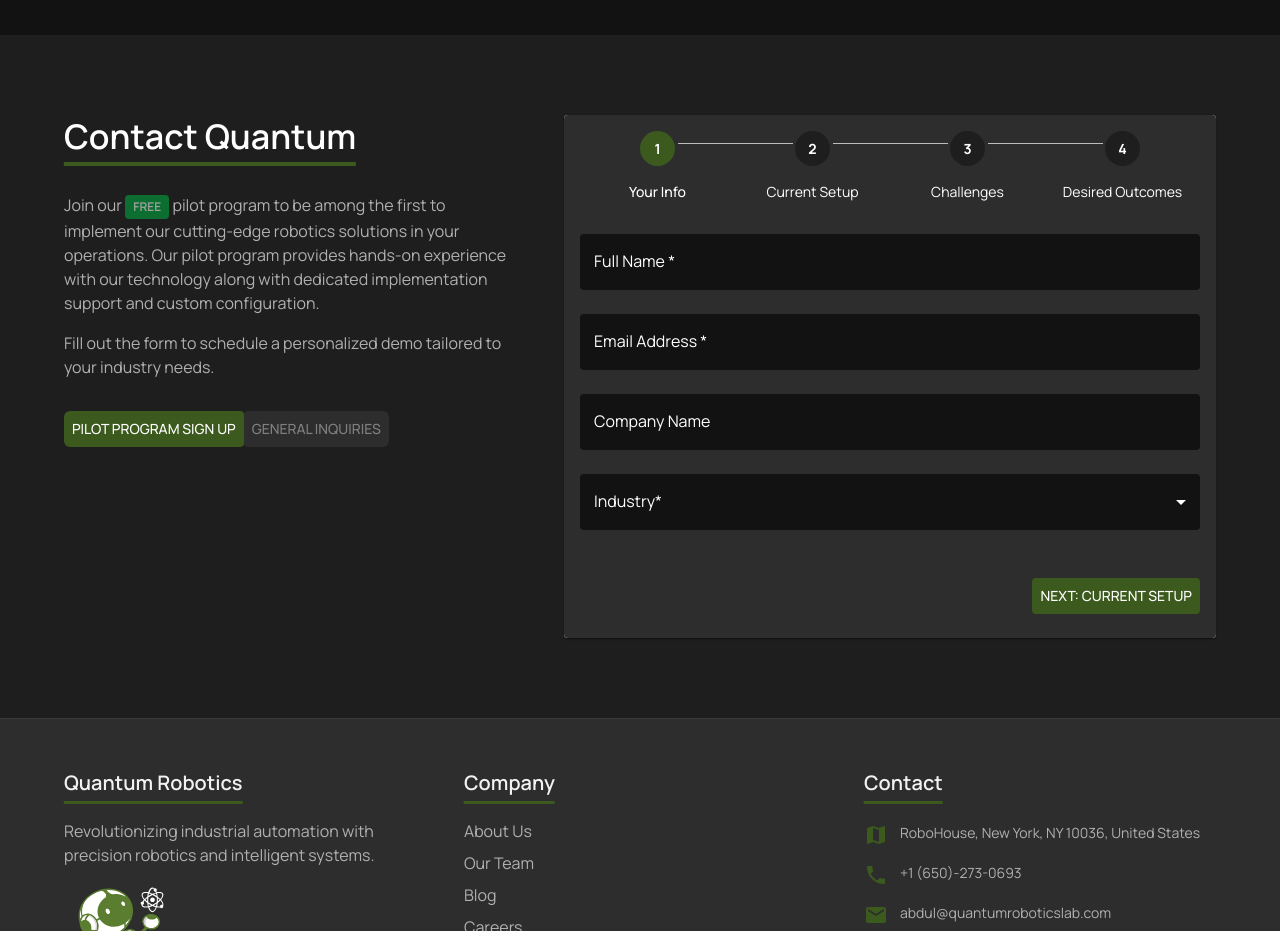
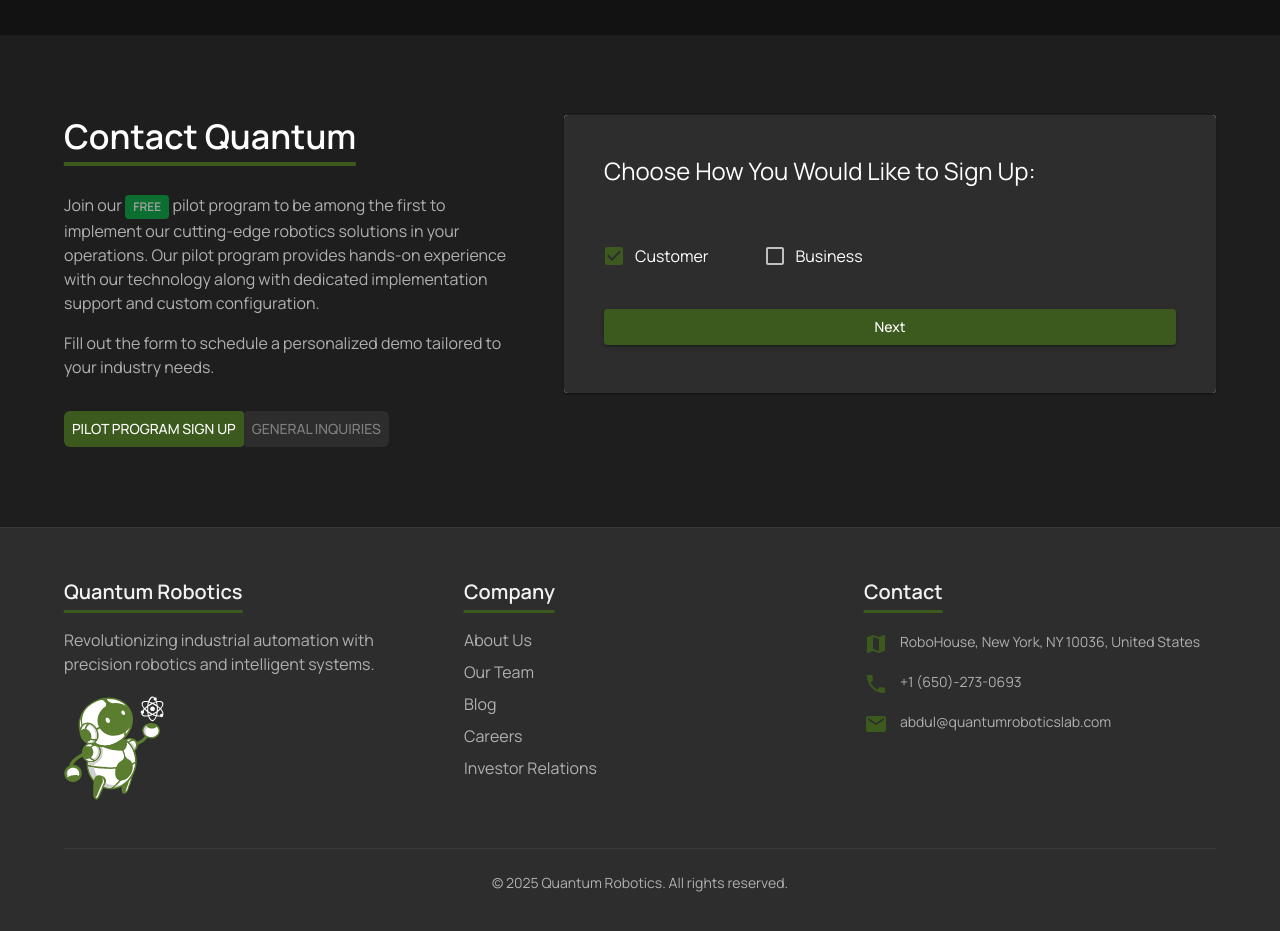
Before and after one commit to Quantum-007/Landing-Page, a Next.js app: page / in a window 1280 px wide. Shown: the part 6620-7551 px from the top of the page. Built offline with nearby package versions, Linux system fonts and the light colour scheme.

Commit message:
Fixed rendering issues

```diff
--- a/src/components/home/atoms/JoinPilotProgramForm.tsx
+++ /dev/null
@@ -1,160 +0,0 @@
-import YourInfoStep from './YourInfoStep';
-import ChallengesStep from './ChallangesStep';
-import CustomStepIcon from './CustomStepIcon';
-import CurrentSetupStep from './CurrentSetupStep';
-import DesiredOutcomesStep from './DesiredOutComesStep';
-
-import React, { useState } from 'react';
-
-import { useQuantumStore } from '@/providers/QuantumStoreProvider';
-import {
-  Stepper,
-  Step,
-  StepLabel,
-  Button,
-  Snackbar,
-  Alert,
-  Box,
-} from '@mui/material';
-
-const steps = ['Your Info', 'Current Setup', 'Challenges', 'Desired Outcomes'];
-
-const JoinPilotProgramForm = () => {
-  const { step, nextStep, prevStep, validateStep, formData, resetForm } =
-    useQuantumStore((state) => state);
-
-  const [loading, setLoading] = useState(false);
-  const [alertMessage, setAlertMessage] = useState('');
-  const [severity, setSeverity] = useState<'error' | 'success'>('success');
-  const [open, setOpen] = useState(false);
-
-  const handleNext = () => {
-    if (validateStep()) {
-      if (step === steps.length - 1) {
-        submitForm();
-      } else {
-        nextStep();
-      }
-    }
-  };
-
-  const submitForm = async () => {
-    setLoading(true);
-
-    try {
-      const res = await fetch('/api/pilotProgram', {
-        method: 'POST',
-        headers: {
-          'Content-Type': 'application/json',
-        },
-        body: JSON.stringify(formData),
-      });
-
-      if (res.ok) {
-        resetForm();
-        setLoading(false);
-        setAlertMessage('Your request has been submitted successfully!');
-        setSeverity('success');
-      } else {
-        setAlertMessage('Something went wrong!');
-        setSeverity('error');
-      }
-    } catch (error) {
-      setAlertMessage('Network error, please try again later.');
-      setSeverity('error');
-      console.error('Fetch Error:', error);
-    } finally {
-      setLoading(false);
-      setOpen(true);
-    }
-  };
-
-  const getNextButtonLabel = () => {
-    if (step < steps.length - 1) {
-      return `Next: ${steps[step + 1]}`;
-    }
-    return 'Submit Request';
-  };
-
-  return (
-    <Box sx={{ maxWidth: 800, margin: '0 auto' }}>
-      <Stepper activeStep={step} alternativeLabel>
-        {steps.map((label, index) => (
-          <Step key={index}>
-            <StepLabel
-              StepIconComponent={CustomStepIcon}
-              sx={{
-                '& .MuiStepLabel-label': {
-                  color: 'white !important',
-                },
-              }}
-            >
-              {label}
-            </StepLabel>
-          </Step>
-        ))}
-      </Stepper>
-
-      <Box sx={{ mt: 4 }}>
-        {step === 0 && <YourInfoStep />}
-        {step === 1 && <CurrentSetupStep />}
-        {step === 2 && <ChallengesStep />}
-        {step === 3 && <DesiredOutcomesStep />}
-      </Box>
-
-      <Box
-        sx={{
-          mt: 6,
-          display: 'flex',
-          justifyContent: step === 0 ? 'flex-end' : 'space-between',
-        }}
-      >
-        {step !== 0 && (
-          <Button
-            variant="outlined"
-            onClick={prevStep}
-            sx={{
-              backgroundColor: '#2d2d2d',
-              color: 'white',
-              borderColor: '#3c5a1e',
-              transform: 'none',
-              '&:hover': {
-                backgroundColor: '#3c5a1e',
-                borderColor: '#3c5a1e',
-              },
-              '& .MuiCircularProgress-root': {
-                color: 'white',
-              },
-            }}
-          >
-            Previous
-          </Button>
-        )}
-        <Button
-          onClick={handleNext}
-          loading={loading}
-          disabled={loading}
-          sx={{ backgroundColor: '#3c5a1e', color: 'white' }}
-        >
-          {loading ? 'submitting...' : getNextButtonLabel()}
-        </Button>
-      </Box>
-
-      <Snackbar
-        open={open}
-        autoHideDuration={6000}
-        onClose={() => setOpen(false)}
-      >
-        <Alert
-          onClose={() => setOpen(false)}
-          severity={severity}
-          sx={{ width: '100%' }}
-        >
-          {alertMessage}
-        </Alert>
-      </Snackbar>
-    </Box>
-  );
-};
-
-export default JoinPilotProgramForm;
--- a/src/components/home/molecules/Contact.tsx
+++ b/src/components/home/molecules/Contact.tsx
@@ -1,7 +1,7 @@
 'use client';
 
 import GeneralInquiryForm from '../atoms/GeneralInqueryForm';
-import JoinPilotProgramForm from '../atoms/JoinPilotProgramForm';
+import JoinPilotProgram from '../atoms/JoinPilotProgram';
 
 import React, { useState, useEffect } from 'react';
 
@@ -85,9 +85,8 @@ const Contact = () => {
             </Typography>
 
             <Box
-              className={`rounded-md inline-flex overflow-hidden mt-8 ${
-                isTablet ? 'mx-auto' : ''
-              }`}
+              className={`rounded-md inline-flex overflow-hidden mt-8 ${isTablet ? 'mx-auto' : ''
+                }`}
             >
               <Button
                 sx={{
@@ -120,7 +119,7 @@ const Contact = () => {
                 {contactFormType === 'quick' ? (
                   <GeneralInquiryForm />
                 ) : (
-                  <JoinPilotProgramForm />
+                  <JoinPilotProgram />
                 )}
               </CardContent>
             </Card>
```
